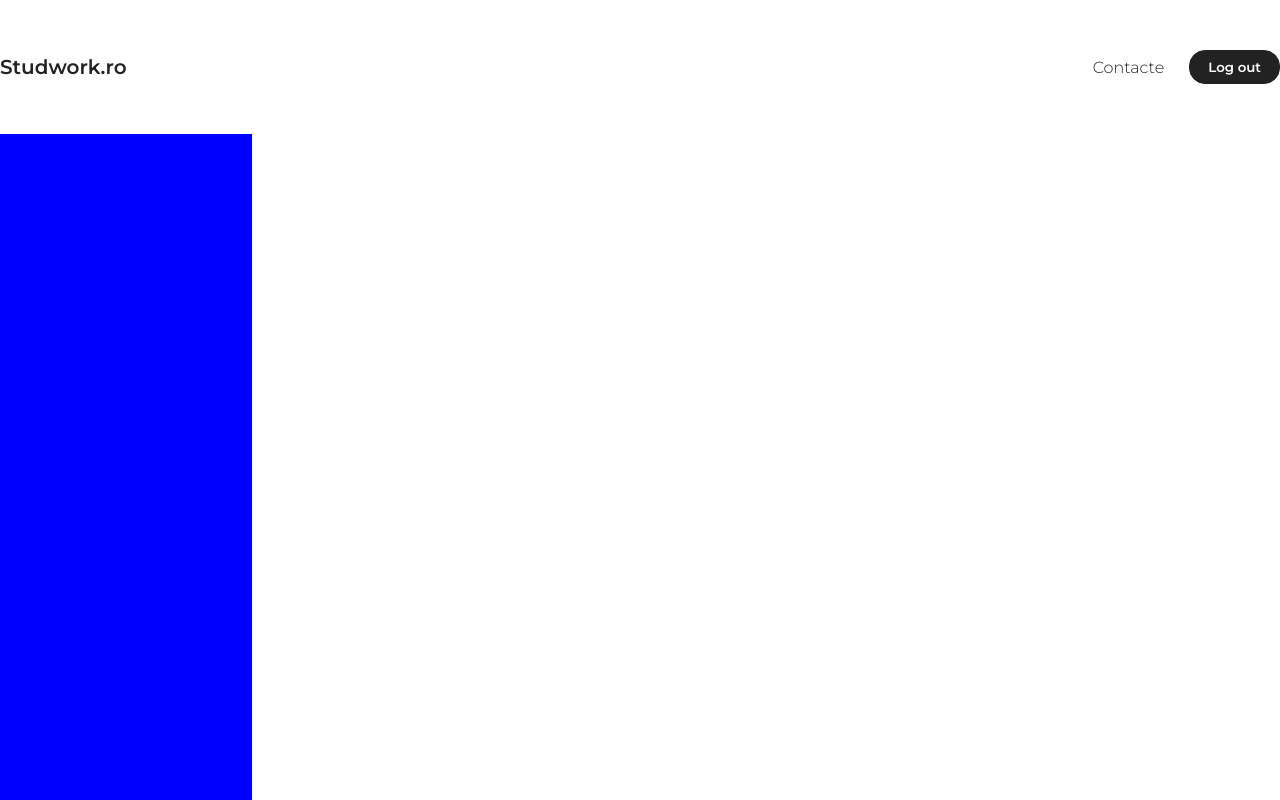
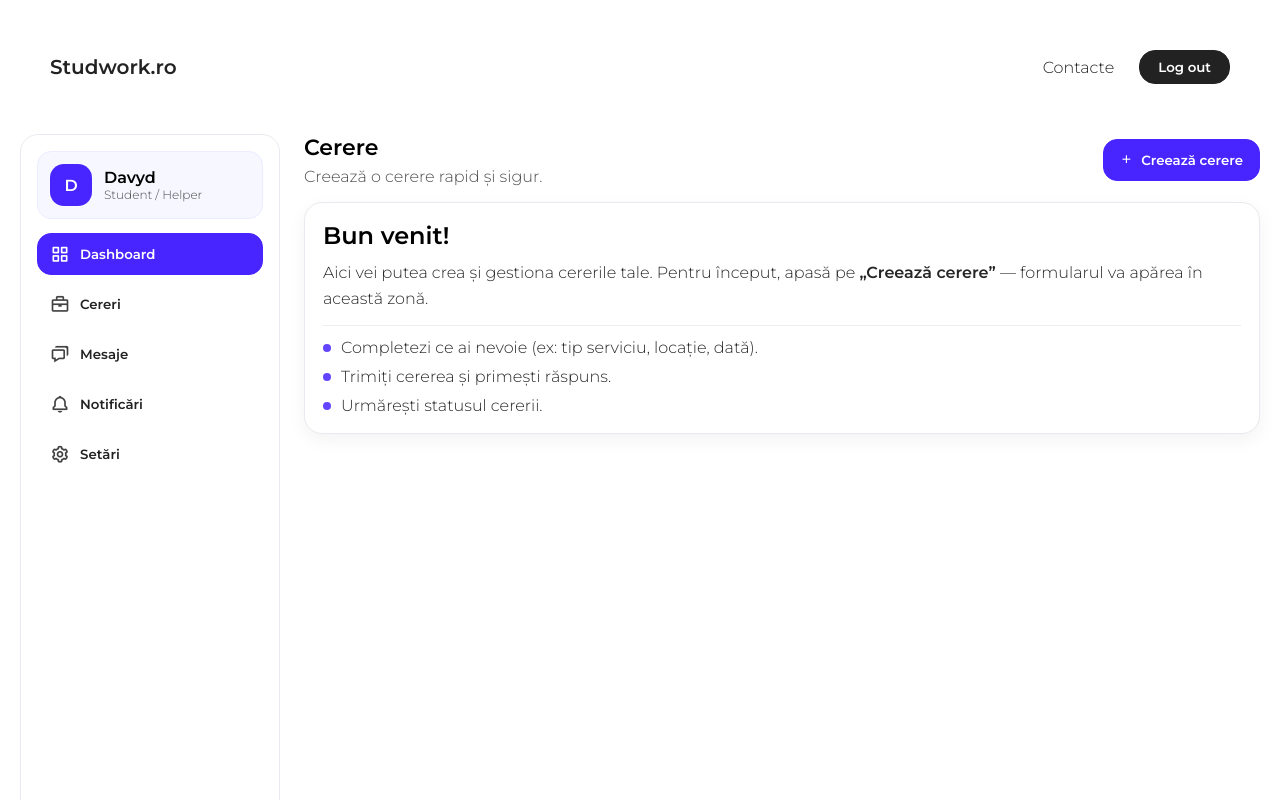
Before and after one commit to AlinTop10/studwork, a React (Create React App) app: page /reg in a window 1280 px wide. Shown: the top 800 px of the page. Built offline with nearby package versions, Linux system fonts and the light colour scheme.

Commit message:
structurarea_proect

```diff
--- a/src/App.js
+++ b/src/App.js
@@ -1,18 +1,13 @@
 
-import Log from "./page/log";
-import { Route, Routes } from "react-router-dom";
-import Main from "./page/main";
-import Mains from "./page/mains";
+import React from "react";
+import AppRoutes from "./router/AppRoutes";
 
-function App() {
+const App = () => {
   return (
-    <Main/>
-      // <Routes>
-      //   <Route path="/" element={<Mains />}/>
-      //   <Route path="/login" element={<Log />}/>
-      //   <Route path="/reg" element={<Log />}/>
-      // </Routes>
+    <div>
+      <AppRoutes/>
+    </div>
   );
-}
+};
 
 export default App;
--- a/src/components/Header.css
+++ b/src/components/Header.css
@@ -10,8 +10,8 @@ header {
   justify-content: space-between;
   background: #fff;
   color: #222;
-      width: 1280px;
-    margin: 50px auto;
+  width: 1180px;
+  margin: 50px auto;
 }
 
 .logo {
--- a/src/page/main.css
+++ b/src/page/main.css
@@ -1,6 +1,202 @@
+.container {
+  max-width: 1280px;
+  margin: 0 auto;
+  padding: 0 20px; /* ca sa nu lipeasca de margini */
+}
+
+.header {
+  background: #fff;
+  padding: 20px 0; /* “aer” sus/jos */
+}
+
+.layout {
+  display: flex;
+  gap: 24px;
+  align-items: stretch;
+}
+
+/* container + layout (cum ai) */
+.container {
+  max-width: 1280px;
+  margin: 0 auto;
+  padding: 0 20px;
+}
+
+.layout {
+  display: flex;
+  gap: 24px;
+  align-items: flex-start;
+}
+
+/* SIDEBAR */
 .sidebar {
-    display: flex;
-    width: 252px;
-    height: 100vh;
-    background: blue;
+  flex: 0 0 260px;
+  position: sticky;
+  top: 20px;
+  height: calc(100vh - 40px);
+
+  background: #fff;
+  border: 1px solid #e9e9ef;
+  border-radius: 18px;
+  padding: 16px;
+
+  display: flex;
+  flex-direction: column;
 }
+
+/* user card */
+.sb-card {
+  display: flex;
+  gap: 12px;
+  align-items: center;
+  padding: 12px;
+  border-radius: 14px;
+  background: #f7f7ff;
+  border: 1px solid #ececff;
+}
+
+.sb-avatar {
+  width: 42px;
+  height: 42px;
+  border-radius: 14px;
+  display: grid;
+  place-items: center;
+  font-weight: 600;
+  background: #4824ff;
+  color: white;
+}
+
+.sb-name {
+  font-weight: 600;
+}
+
+.sb-role {
+  font-size: 12px;
+  opacity: 0.7;
+}
+
+/* nav */
+.sb-nav {
+  margin-top: 14px;
+  display: flex;
+  flex-direction: column;
+  gap: 8px;
+}
+
+.sb-item {
+  width: 100%;
+  border: 1px solid transparent;
+  background: transparent;
+  cursor: pointer;
+
+  display: flex;
+  align-items: center;
+  gap: 10px;
+
+  padding: 10px 12px;
+  border-radius: 14px;
+  font-family: inherit;
+  font-weight: 600;
+  color: #222;
+  transition: background 180ms ease, border 180ms ease, transform 120ms ease;
+}
+
+.sb-item i {
+  font-size: 20px;
+  opacity: 0.85;
+}
+
+.sb-item:hover {
+  background: #f5f5f7;
+  border-color: #ececf2;
+  transform: translateY(-1px);
+}
+
+.sb-item.active {
+  background: #4824ff;
+  border-color: #4824ff;
+  color: white;
+}
+
+.sb-item.active i {
+  opacity: 1;
+}
+
+
+/* CONTENT */
+.content {
+  flex: 1;
+  min-height: 100vh;
+}
+
+.content-header{
+  display: flex;
+  align-items: center;
+  justify-content: space-between;
+  gap: 16px;
+  margin-bottom: 16px;
+}
+
+.content-title{
+  font-size: 22px;
+  font-weight: 600;
+  margin: 0;
+}
+
+.content-subtitle{
+  margin-top: 6px;
+  opacity: 0.7;
+}
+
+.content-primary{
+  border: 1px solid #4824ff;
+  background: #4824ff;
+  color: #fff;
+  border-radius: 14px;
+  padding: 12px 16px;
+  font-family: inherit;
+  font-weight: 600;
+  cursor: pointer;
+
+  display: inline-flex;
+  align-items: center;
+  gap: 8px;
+}
+
+.page-card{
+  background: #fff;
+  border: 1px solid #e9e9ef;
+  border-radius: 18px;
+  padding: 18px;
+  box-shadow: 0 6px 18px rgba(0,0,0,0.05);
+}
+
+.page-card p {
+  margin-top: 10px;
+  line-height: 1.6;
+  opacity: 0.85;
+}
+
+.page-hint {
+  margin-top: 14px;
+  padding-top: 12px;
+  border-top: 1px solid #eee;
+  display: flex;
+  flex-direction: column;
+  gap: 10px;
+}
+
+.hint-row {
+  display: flex;
+  align-items: center;
+  gap: 10px;
+  opacity: 0.85;
+}
+
+.hint-dot {
+  width: 8px;
+  height: 8px;
+  border-radius: 99px;
+  background: #4824ff;
+  display: inline-block;
+}
--- a/src/page/main.js
+++ /dev/null
@@ -1,26 +0,0 @@
-import Footer from "../components/Footer";
-import "./main.css"
-
-export default function Main() {
-    return (
-        <>
-            <header>
-                <div className='header-top'>
-                    <span className='logo'>Studwork.ro</span>
-                    <nav>
-                    <ul className='nav'>
-                        <li><a href='#contacte'>Contacte</a></li>
-                        <li className='auth'>
-                            <button className='btn register'>Log out</button>
-                        </li>
-                    </ul>
-                    </nav>
-                </div>
-            </header>
-            <div className="sidebar">
-
-            </div>
-            <Footer/>
-        </>
-    );
-}
--- /dev/null
+++ b/src/page/main.jsx
@@ -0,0 +1,100 @@
+import Footer from "../components/Footer";
+import "./main.css"
+
+export default function Main() {
+    return (
+        <>
+            <header>
+                <div className='header-top'>
+                    <span className='logo'>Studwork.ro</span>
+                    <nav>
+                    <ul className='nav'>
+                        <li><a href='#contacte'>Contacte</a></li>
+                        <li className='auth'>
+                            <button className='btn register'>Log out</button>
+                        </li>
+                    </ul>
+                    </nav>
+                </div>
+            </header>
+            <div className="container">
+                <div className="layout">
+                    <aside className="sidebar">
+                        <div className="sb-card">
+                            <div className="sb-avatar">D</div>
+                            <div className="sb-user">
+                                <div className="sb-name">Davyd</div>
+                                <div className="sb-role">Student / Helper</div>
+                            </div>
+                        </div>
+
+                        <nav className="sb-nav">
+                            <button className="sb-item active">
+                                <i className="bx bx-grid-alt" />
+                                <span>Dashboard</span>
+                            </button>
+
+                            <button className="sb-item">
+                                <i className="bx bx-briefcase" />
+                                <span>Cereri</span>
+                            </button>
+
+                            <button className="sb-item">
+                                <i className="bx bx-chat" />
+                                <span>Mesaje</span>
+                            </button>
+
+                            <button className="sb-item">
+                                <i className="bx bx-bell" />
+                                <span>Notificări</span>
+                            </button>
+
+                            <button className="sb-item">
+                                <i className="bx bx-cog" />
+                                <span>Setări</span>
+                            </button>
+                        </nav>
+                    </aside>
+
+                    <main className="content">
+                        <div className="content-header">
+                            <div>
+                                <h2 className="content-title">Cerere</h2>
+                                <p className="content-subtitle">Creează o cerere rapid și sigur.</p>
+                            </div>
+
+                            <button className="content-primary">
+                                <i className="bx bx-plus" />
+                                Creează cerere
+                            </button>
+                        </div>
+
+                        <div className="page-card">
+                            <h2>Bun venit!</h2>
+                                <p>
+                                    Aici vei putea crea și gestiona cererile tale.
+                                    Pentru început, apasă pe <strong>„Creează cerere”</strong> — formularul va apărea în această zonă.
+                                </p>
+
+                                <div className="page-hint">
+                                    <div className="hint-row">
+                                        <span className="hint-dot"></span>
+                                        Completezi ce ai nevoie (ex: tip serviciu, locație, dată).
+                                    </div>
+                                    <div className="hint-row">
+                                        <span className="hint-dot"></span>
+                                        Trimiți cererea și primești răspuns.
+                                    </div>
+                                    <div className="hint-row">
+                                        <span className="hint-dot"></span>
+                                        Urmărești statusul cererii.
+                                    </div>
+                                </div>
+                        </div>
+                    </main>
+                </div>
+            </div>
+            <Footer/>
+        </>
+    );
+}
--- /dev/null
+++ b/src/router/AppRoutes.jsx
@@ -0,0 +1,19 @@
+import React from 'react'
+import { Routes, Route } from 'react-router-dom'
+import Main from "../page/main";
+import Mains from "../page/mains";
+import Log from "../page/log"
+
+
+const AppRoutes = () => {
+  return (
+    <Main/>
+    // <Routes>
+    //   <Route path="/" element={<Mains />}/>
+    //   <Route path="/login" element={<Log/>}/>
+    //   <Route path="/reg" element={<Log/>}/>
+    // </Routes>
+  )
+}
+
+export default AppRoutes
```
Also changed, not shown: src/components/Footer.jsx (renamed from src/components/Footer.js), src/components/Header.jsx (renamed from src/components/Header.js), src/components/Items.jsx (renamed from src/components/Items.js), src/page/log.jsx (renamed from src/page/log.js), src/page/mains.jsx (renamed from src/page/mains.js).
